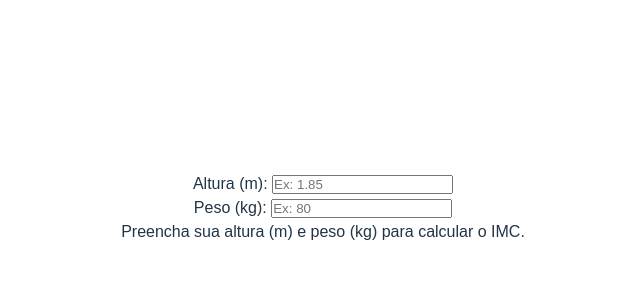
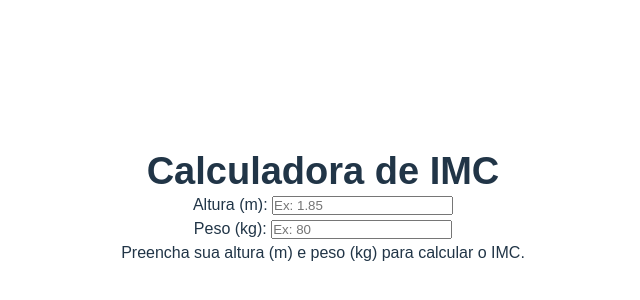
Before and after one commit to jawc-05/reactTest, a React (Vite) app: page / in a window 1280 px wide. Shown: the part 192-492 px from the top of the page, without its empty margins (317-957 px from the left). Built offline with nearby package versions, Linux system fonts and the light colour scheme.

Commit message:
feat: adding h1

```diff
--- a/src/App.jsx
+++ b/src/App.jsx
@@ -6,6 +6,7 @@ import './App.css'
 function App() {
   return(
   <>
+  <h1>Calculadora de IMC</h1>
     <Form></Form>
   </>
 )};
--- a/src/global.css
+++ b/src/global.css
@@ -19,3 +19,7 @@
 .input-style{
     text-align: center;
 }
+
+h1{
+    font-size: 38px;
+}
```
